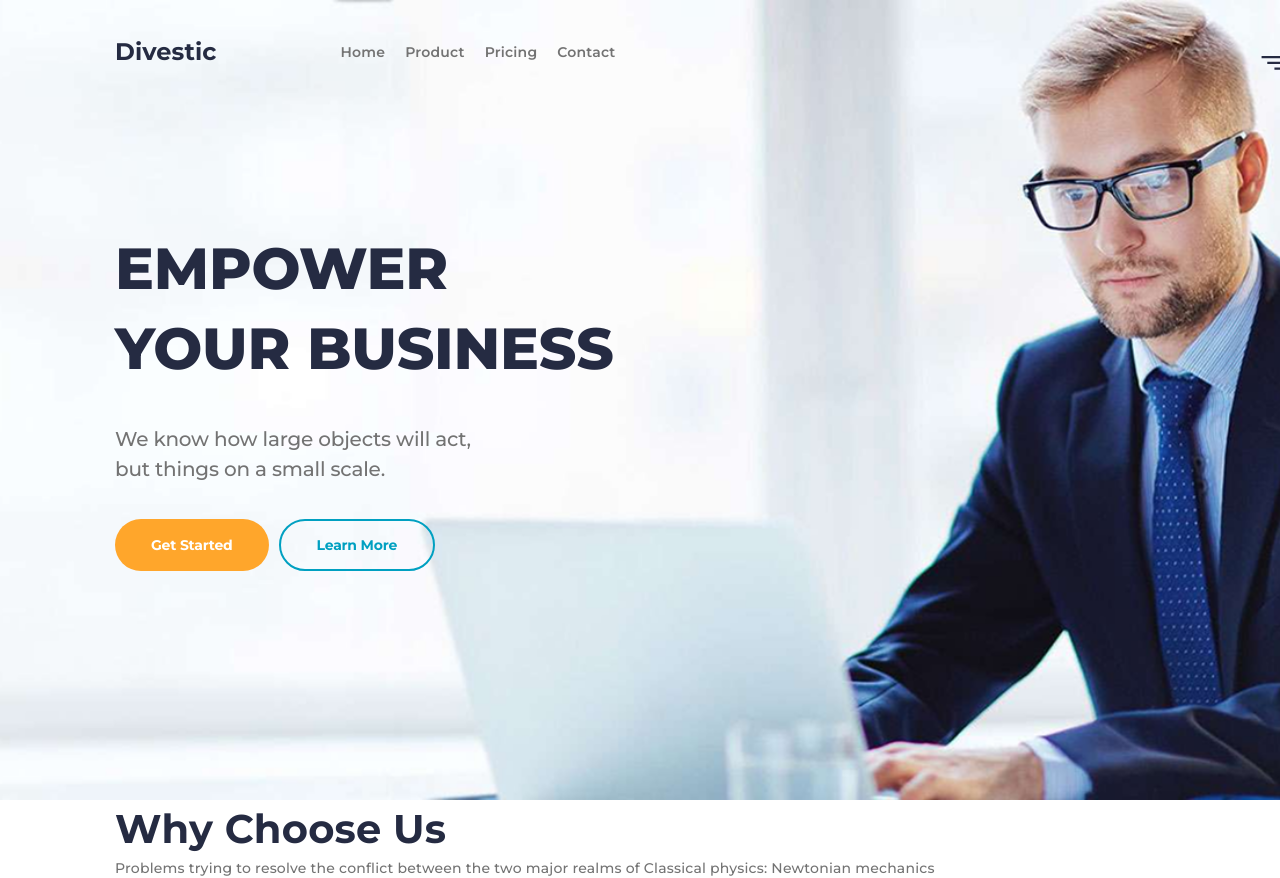
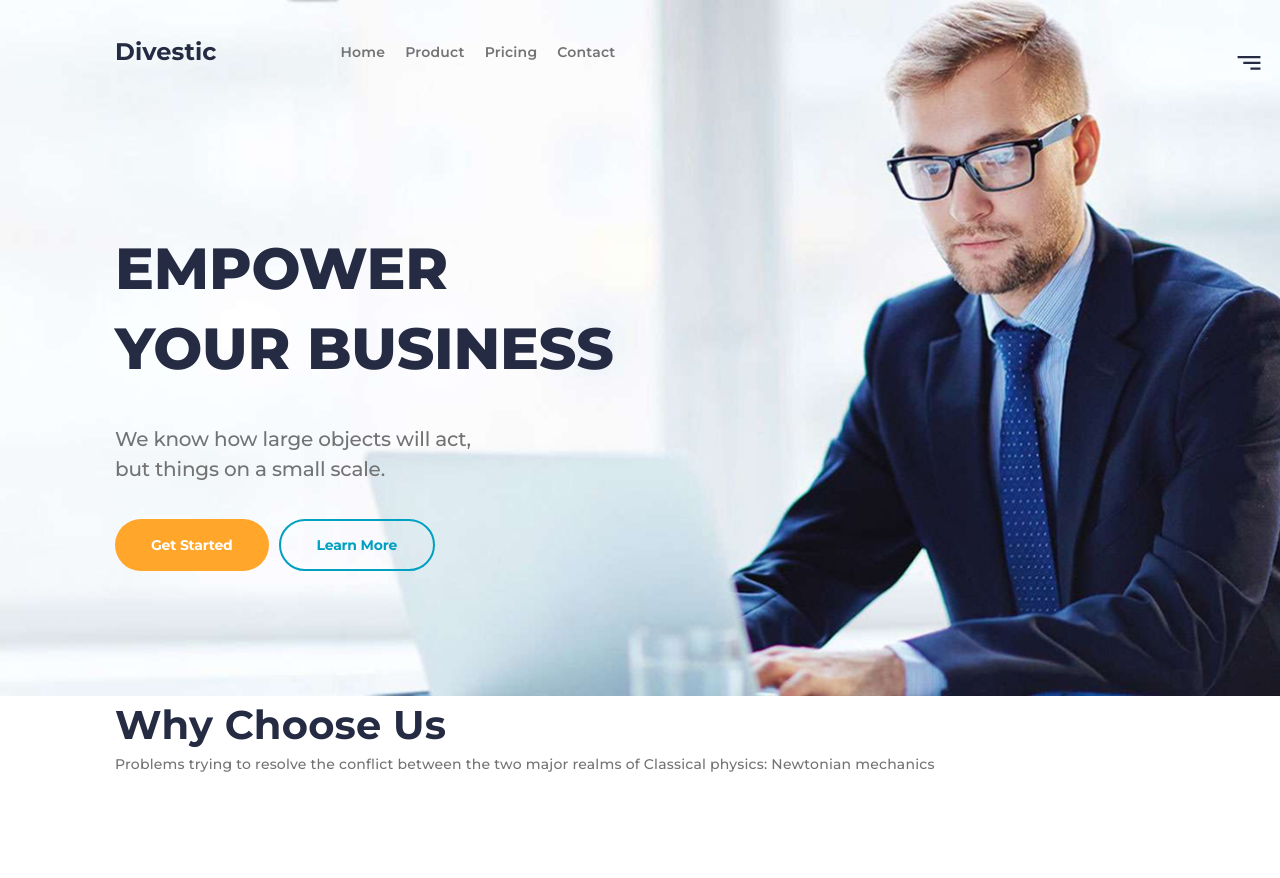
Before and after one commit to moudud-hoq/divestic, a website: page index.html in a window 1280 px wide. After the commit the page ends 800 px from the top, so only its background shows below. Drawn offline with Linux system fonts and the light colour scheme.

Commit message:
Again fix Header and Hero Image

```diff
--- a/index.html
+++ b/index.html
@@ -12,7 +12,7 @@
 <body class="">
     <!-- header and hero-->
     <section
-        class="heroAndHeader max-w-[1440px] mx-auto bg-[url('/src/img/cover.png')] bg-cover bg-center bg-no-repeat h-screen">
+        class="heroAndHeader max-w-[10440px] mx-auto bg-[url('/src/img/cover.png')] bg-cover bg-right  bg-no-repeat h-full">
         <div class="heroAndHeaderWrapper header w-[1050px] mx-auto ">
 
             <!-- Header -->
@@ -34,7 +34,7 @@
                     </div>
 
                     <!-- absolute -->
-                    <div class="headerButton absolute z-20 -right-30 top-5 py-9">
+                    <div class="headerButton absolute z-20 -right-24 top-5 py-9">
                         <a href="#"><svg xmlns="http://www.w3.org/2000/svg" width="24" height="14" viewBox="0 0 24 14"
                                 fill="none">
                                 <path
```
Also changed, not shown: src/output.css.
